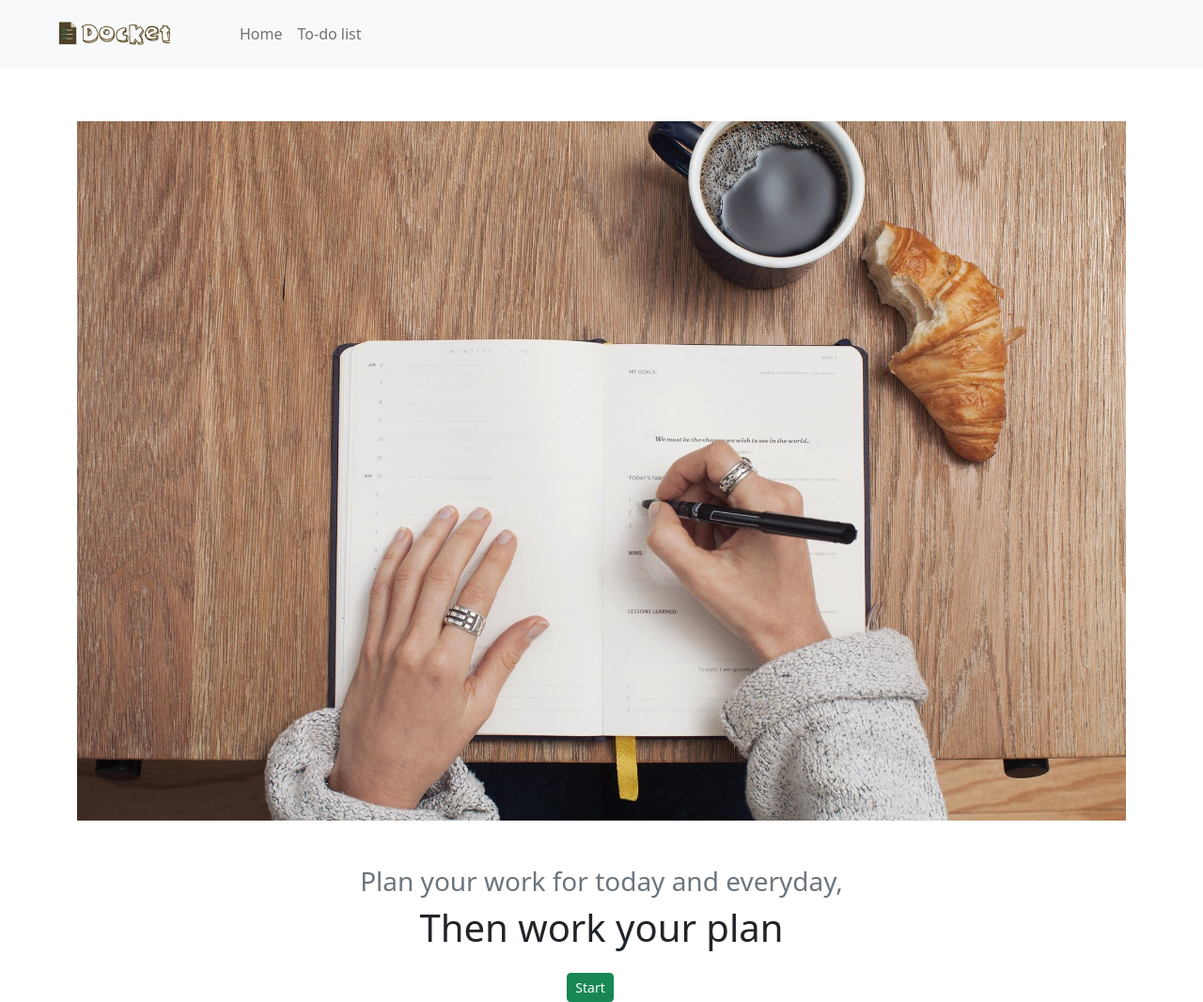
After one commit to mohammadjayeed/Docket, a Django app: page / in a window 1280 px wide. The commit adds this page. Shown: the whole page at 94% size. Run offline with Django 4.2, Linux system fonts and the light colour scheme.

Commit message:
simple frontend implemented

```diff
--- a/docket/urls.py
+++ b/docket/urls.py
@@ -1,7 +1,9 @@
 from django.contrib import admin
 from django.urls import path,include
+from docket_app import views as docket_app_views
 
 urlpatterns = [
     path('admin/', admin.site.urls),
+    path('',docket_app_views.index,name="index"),
     path('todolist/', include("docket_app.urls")),
 ]
--- /dev/null
+++ b/docket_app/templates/index.html
@@ -0,0 +1,34 @@
+{% extends 'base.html' %}
+
+{% load static %}
+
+{% block title %}
+
+    <title> welcome aboard </title>
+
+{% endblock title %}
+
+
+{% block message %}
+
+    <div class="container">
+
+        <div class="row">
+                <img src="{% static 'images/bg-img.jpg' %}" alt="background" class = "rounded-lg"style="display: block;margin-top:5%;margin-left: auto;margin-right: auto;width: 100%;" >
+
+        </div>
+
+        <div class="row mt-5">
+            <div class="col-md-6 offset-md-3">
+                <center><p class="h3 text-secondary"> Plan your work for today and everyday, </p></center>
+                <center><p class="h1"> Then work your plan </p></center>
+
+            </div>
+            <div class="row mt-3">
+            <center><a href="{%url 'todo'%}"><button type="button" class="btn btn-primary btn-sm btn-success">Start</button></a></center>
+            </div>
+        </div>
+
+    </div>
+
+{% endblock message %}
--- a/docket_app/views.py
+++ b/docket_app/views.py
@@ -7,6 +7,11 @@ from django.urls import reverse
 from .forms import TaskForm
 from .models import TaskBuster
 
+def index(request):
+    context = {
+        'welcome':"hello",
+        }
+    return render(request, 'index.html',context)
 
 def todolist(request):
     if request.method == 'POST':
--- a/templates/base.html
+++ b/templates/base.html
@@ -7,16 +7,18 @@
     <meta name="viewport" content="width=device-width, initial-scale=1">
     {% block title %}{% endblock title %}
     <link href="https://cdn.jsdelivr.net/npm/bootstrap@5.2.0-beta1/dist/css/bootstrap.min.css" rel="stylesheet" integrity="sha384-0evHe/X+R7YkIZDRvuzKMRqM+OrBnVFBL6DOitfPri4tjfHxaWutUpFmBp4vmVor" crossorigin="anonymous">
+    <link rel="icon" href="{% static 'images/favicon.ico' %}" type="image/gif" sizes="16x16">
+
 
     <nav class="navbar navbar-expand-lg navbar-light bg-light" >
         <div class="container-fluid">
-            <a class="navbar-brand" href="#"><img src="{% static 'images/logo.png' %}" alt="Taskmate"></a>
+            <a class="navbar-brand" href="{%url 'index'%}"><img src="{% static 'images/logo.png' %}" alt="Taskmate"></a>
             <button class="navbar-toggler" type="button" data-bs-toggle="collapse" data-bs-target="#navbarNavAltMarkup" aria-controls="navbarNavAltMarkup" aria-expanded="false" aria-label="Toggle navigation">
             <span class="navbar-toggler-icon"></span>
             </button>
             <div class="collapse navbar-collapse" id="navbarNavAltMarkup">
             <div class="navbar-nav">
-
+              <a class=" nav-link" href="{%url 'index'%}">Home</a>
             <a class=" nav-link" href="{%url 'todo'%}">To-do list</a>
 
             </div>
```
Also changed, not shown: README.md, static/images/bg-img.jpg (added), static/images/favicon.ico (added), static/images/sample5.JPG (added).
